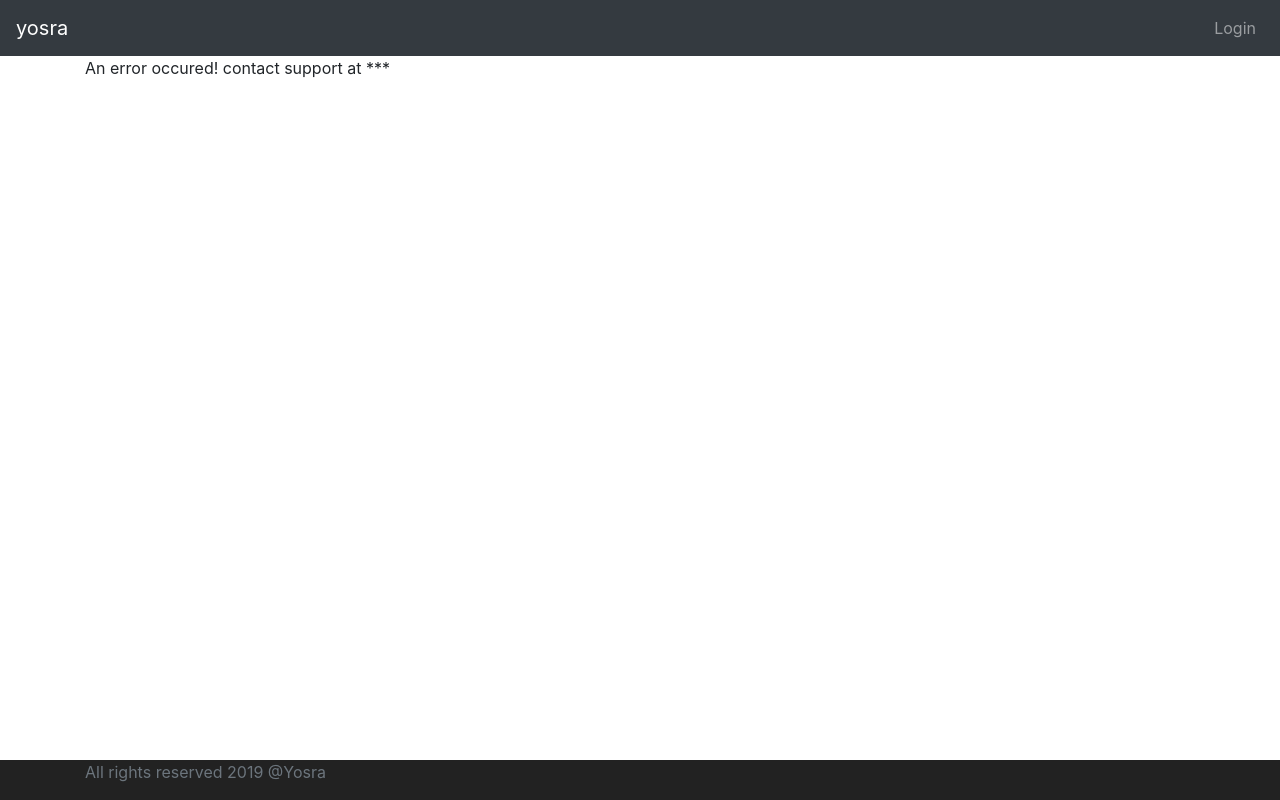
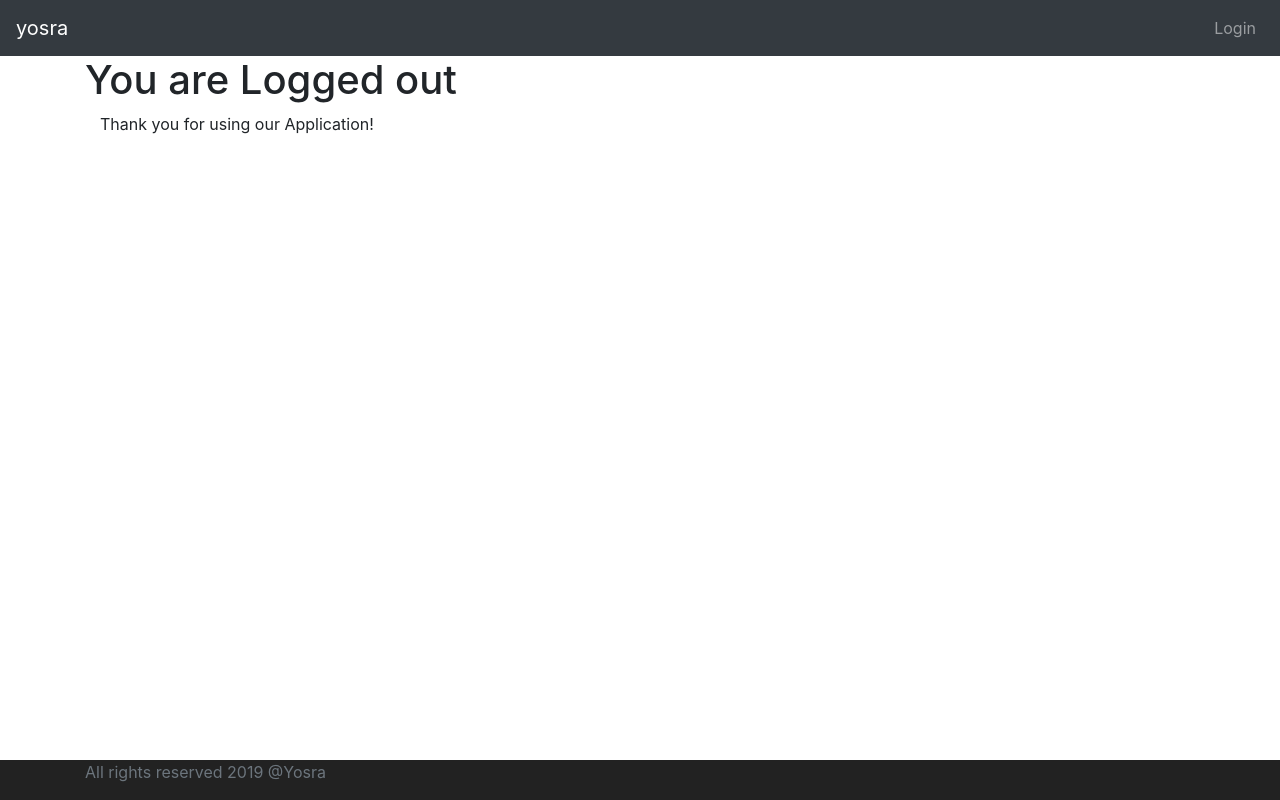
Before and after one commit to YosraRiabi/AngularSpringBootFullStack, an Angular app: page /logout in a window 1280 px wide. Built offline with nearby package versions, Linux system fonts and the light colour scheme.

Commit message:
Implementing Logout to remove User Authentication Token

```diff
--- a/src/app/app-routing.module.ts
+++ b/src/app/app-routing.module.ts
@@ -5,12 +5,14 @@
 import {LoginComponent} from './login/login.component';
 import {ErrorComponent} from './error/error.component';
 import {ListTodosComponent} from './list-todos/list-todos.component';
+import {LogoutComponent} from './logout/logout.component';
 
 const routes: Routes = [
   {path : '', component: LoginComponent},
   {path : 'login', component: LoginComponent},
   {path : 'welcome/:name', component: WelcomeComponent},
   {path : 'todos', component: ListTodosComponent},
+  {path : 'logout', component: LogoutComponent},
   {path : '**', component: ErrorComponent}
 ];
 
--- a/src/app/app.module.ts
+++ b/src/app/app.module.ts
@@ -10,6 +10,7 @@
 import { ListTodosComponent } from './list-todos/list-todos.component';
 import { MenuComponent } from './menu/menu.component';
 import { FooterComponent } from './footer/footer.component';
+import { LogoutComponent } from './logout/logout.component';
 
 @NgModule({
   declarations: [
@@ -19,7 +20,8 @@
     ErrorComponent,
     ListTodosComponent,
     MenuComponent,
-    FooterComponent
+    FooterComponent,
+    LogoutComponent
   ],
   imports: [
     BrowserModule,
--- /dev/null
+++ b/src/app/logout/logout.component.html
@@ -0,0 +1,4 @@
+<h1>You are Logged out</h1>
+<div class="container">
+  Thank you for using our Application!
+</div>
--- /dev/null
+++ b/src/app/logout/logout.component.ts
@@ -0,0 +1,17 @@
+import { Component, OnInit } from '@angular/core';
+import {HardcodedAuthentificationService} from '../service/hardcoded-authentification.service';
+
+@Component({
+  selector: 'app-logout',
+  templateUrl: './logout.component.html',
+  styleUrls: ['./logout.component.css']
+})
+export class LogoutComponent implements OnInit {
+
+  constructor(private hardcodedAuthentificationService: HardcodedAuthentificationService) { }
+
+  ngOnInit() {
+    this.hardcodedAuthentificationService.logout();
+  }
+
+}
--- a/src/app/service/hardcoded-authentification.service.ts
+++ b/src/app/service/hardcoded-authentification.service.ts
@@ -20,4 +20,8 @@
    const user = sessionStorage.getItem('authentificaterUser');
    return !(user === null);
   }
+
+  logout(){
+    sessionStorage.removeItem('authentificaterUser');
+  }
 }
```
Also changed, not shown: src/app/logout/logout.component.css (added), 1 other file (tests, documents, lock files or other folders).
